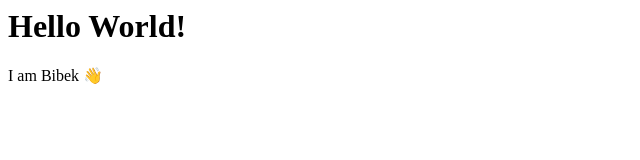
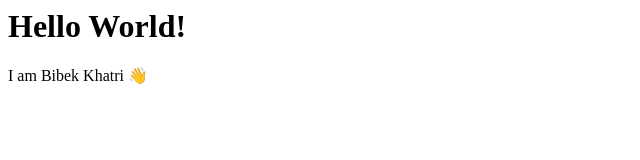
Before and after one commit to bibekkhatri1115/github-practice, a plain HTML site: page index.html in a window 1280 px wide. Shown: the full height of the page, 0-640 px from the left. Drawn offline with Linux system fonts and the light colour scheme.

Commit message:
Update index.html

```diff
--- a/index.html
+++ b/index.html
@@ -7,6 +7,6 @@
 </head>
 <body>
     <h1>Hello World!</h1>
-    <p>I am Bibek 👋</p>
+    <p>I am Bibek Khatri 👋</p>
 </body>
 </html>
```
